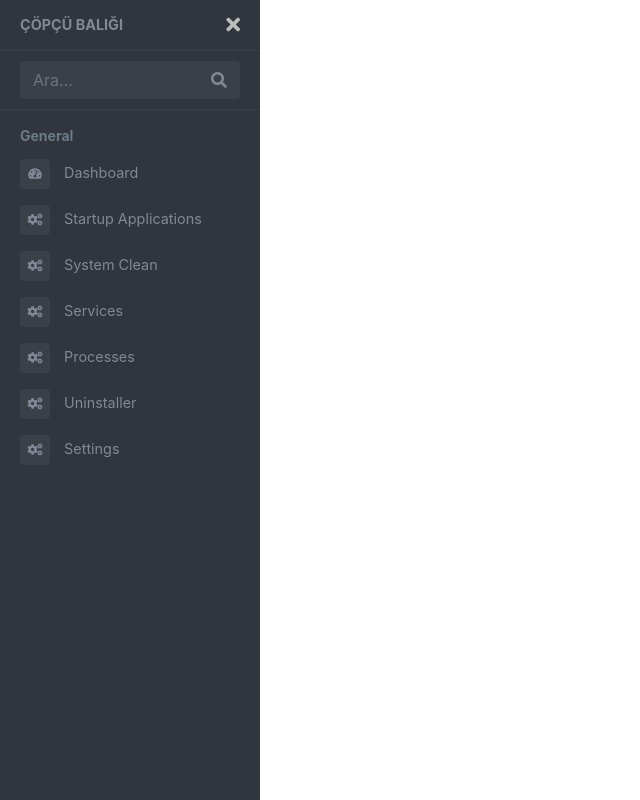
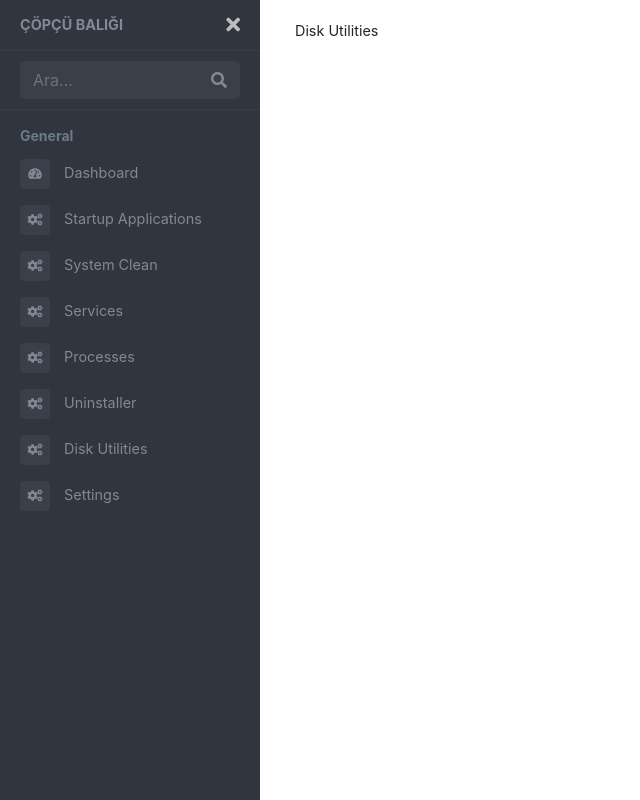
Before and after one commit to sustartx/copcu-baligi, a Vue app: page /disk-utilities in a window 1280 px wide. Shown: the whole page, without its empty margins (0-640 px from the left). Built offline with nearby package versions, Linux system fonts and the light colour scheme; what vue-flag-icon would draw is missing.

Commit message:
"Disk Utilities" için view ve rota oluşturuldu.

```diff
--- a/src/router/index.js
+++ b/src/router/index.js
@@ -36,6 +36,11 @@ const routes = [
     component: () => import('../views/Uninstaller.vue')
   },
   {
+    path: '/disk-utilities',
+    name: 'DiskUtilities',
+    component: () => import('../views/DiskUtilities.vue')
+  },
+  {
     path: '/settings',
     name: 'Settings',
     // route level code-splitting
--- /dev/null
+++ b/src/views/DiskUtilities.vue
@@ -0,0 +1,3 @@
+<template>
+  <div>Disk Utilities</div>
+</template>
--- a/src/views/layout/Sidebar.vue
+++ b/src/views/layout/Sidebar.vue
@@ -73,6 +73,11 @@ export default {
           link: '/uninstaller'
         },
         {
+          title: 'Disk Utilities',
+          class: 'fa fa-cogs',
+          link: '/disk-utilities'
+        },
+        {
           title: 'Settings',
           class: 'fa fa-cogs',
           link: '/settings'
```
